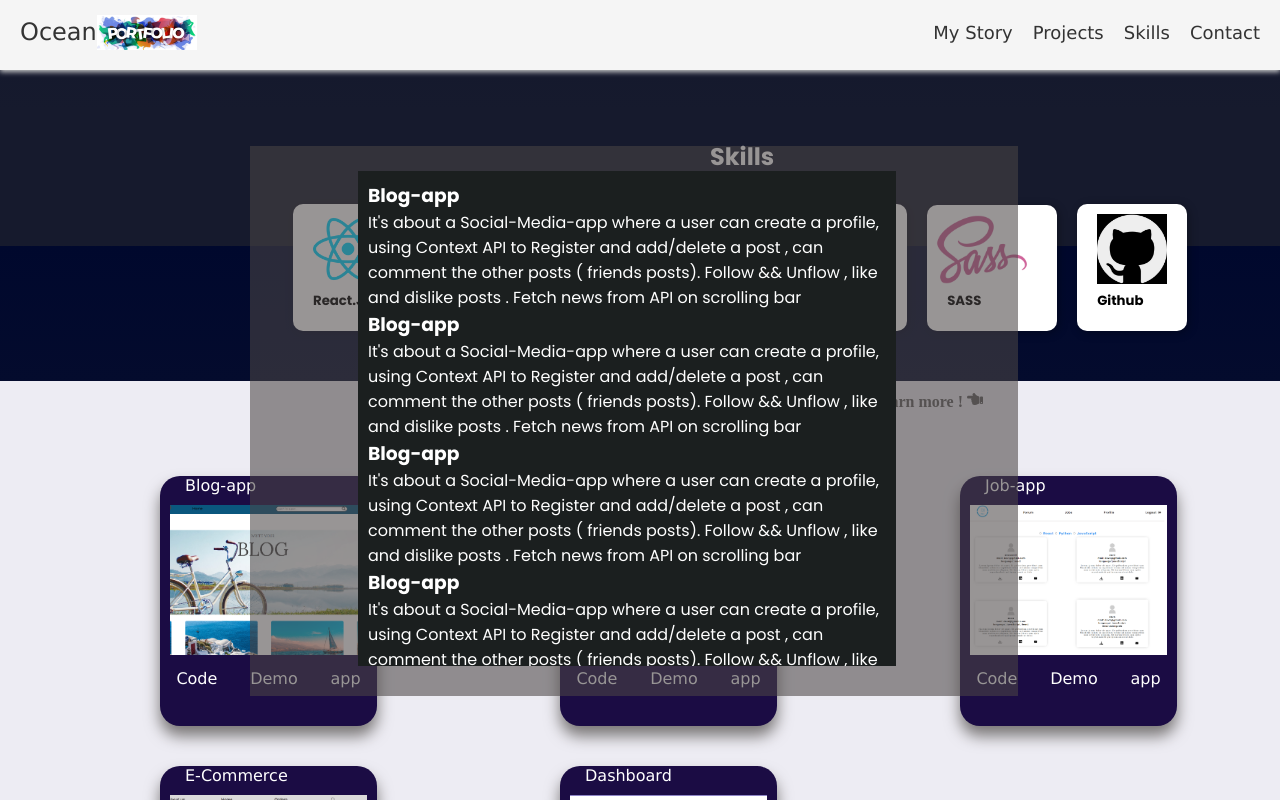
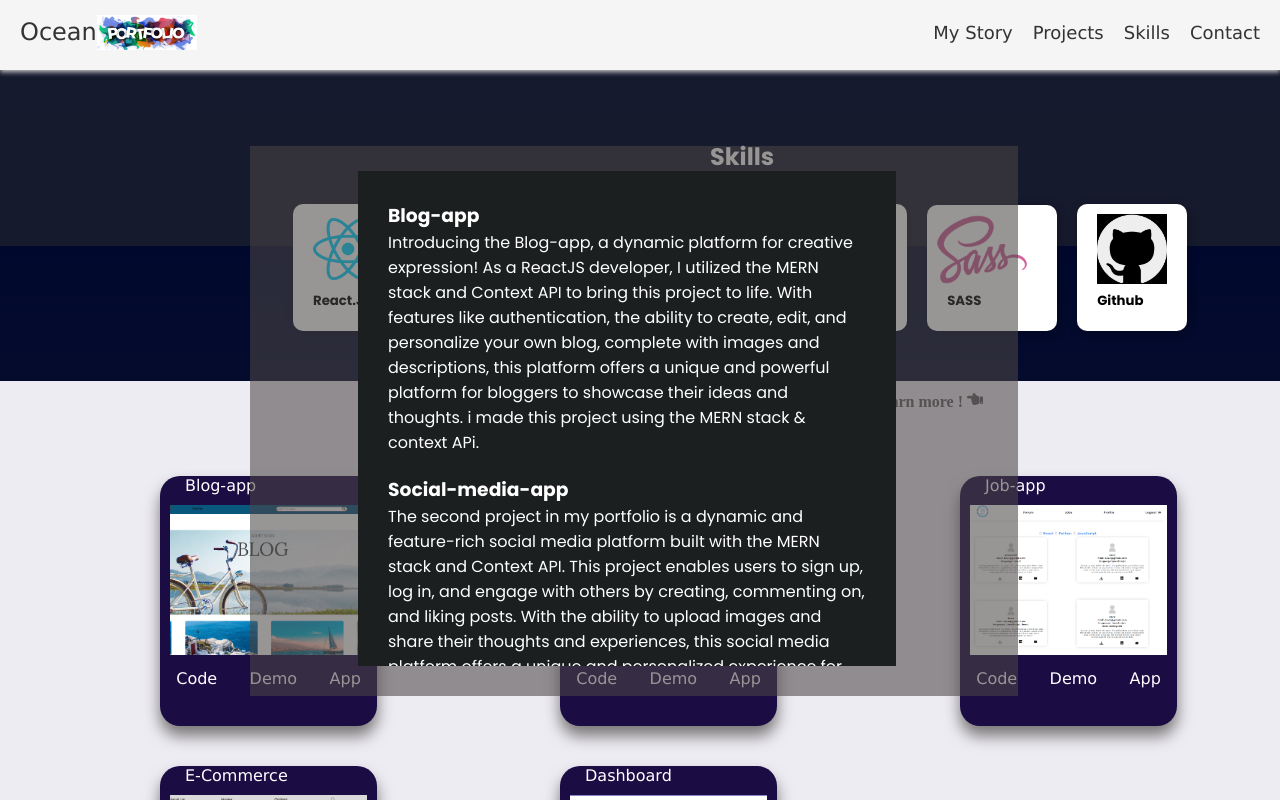
Before and after one commit to MarwenCode/portfolio, a React (Create React App) app: page / in a window 1280 px wide. Both pictures are taken after a click on the element "clic me to learn more !". Shown: the part 654-1454 px from the top of the page. Built offline with nearby package versions, Linux system fonts and the light colour scheme.

Commit message:
descriptions modal & demo credentials

```diff
--- a/src/components/home/Home.jsx
+++ b/src/components/home/Home.jsx
@@ -113,9 +113,10 @@ const Home = () => {
             </div>
 
             <div className="links">
-              <span>Code</span>
+
+              <span><a href="https://github.com/MarwenCode/Blog-app">Code</a></span>
               <span>Demo</span>
-              <span>app</span>
+              <span><a href="https://blog-app-frontend.onrender.com">App</a></span>
             </div>
           </div>
           <div className="project">
@@ -124,9 +125,9 @@ const Home = () => {
               <img src="/social-media.png" />
             </div>
             <div className="links">
-              <span>Code</span>
+            <span><a href="https://github.com/MarwenCode/SocialMedia.app">Code</a></span>
               <span>Demo</span>
-              <span>app</span>
+              <span><a href="https://social-media-app-a6lq.onrender.com">App</a></span>
             </div>
           </div>
           <div className="project">
@@ -135,9 +136,9 @@ const Home = () => {
               <img src="/job-app.png" />
             </div>
             <div className="links">
-              <span>Code</span>
+            <span><a href="https://github.com/MarwenCode/Job-app">Code</a></span>
               <span>Demo</span>
-              <span>app</span>
+              <span><a href="https://job-app-client.onrender.com/register">App</a></span>
             </div>
           </div>
           <div className="project">
@@ -146,9 +147,9 @@ const Home = () => {
               <img src="/e-commerce.png" />
             </div>
             <div className="links">
-              <span>Code</span>
+            <span><a href="https://github.com/MarwenCode/E-commerce-app">Code</a></span>
               <span>Demo</span>
-              <span>app</span>
+              <span><a href="https://e-commerce-app-7nc0.onrender.com">App</a></span>
             </div>
           </div>
           <div className="project">
@@ -161,6 +162,15 @@ const Home = () => {
               <span>Demo</span>
               <span>app</span>
             </div>
+          </div>
+          <div className="demo">
+            <p>To try the apps, please use the demo credentials:</p>
+            <div className="sign">
+            <span>e-email : demo@mail.com</span>
+            <span>password : 123456</span>
+
+            </div>
+
           </div>
         </div>
       </div>
--- a/src/components/home/home.scss
+++ b/src/components/home/home.scss
@@ -213,7 +213,10 @@
         .links {
           display: flex;
           justify-content: space-around;
-          span {
+
+          span a {
+            text-decoration: none;
+            color: inherit;
           }
         }
       }
@@ -223,6 +226,25 @@
         background-color: rgb(4, 11, 116);
         color: white;
         transition: all 1s ease;
+      }
+
+      .demo {
+        display: block;
+        color: rgb(4, 11, 116);
+        animation: demo 3s ease infinite alternate;
+
+        .sign span {
+          display: block;
+        }
+      }
+
+      @keyframes demo {
+        from {
+          opacity: 0;
+        }
+        to {
+          opacity: 1;
+        }
       }
       // .project2 {
       //   background-color: #5997d1;
--- a/src/components/modal/Modal.jsx
+++ b/src/components/modal/Modal.jsx
@@ -11,40 +11,67 @@ const Modal = ({ setShowModal }) => {
         <div className="project">
           <h3>Blog-app</h3>
           <p>
-            It's about a Social-Media-app where a user can create a profile,
-            using Context API to Register and add/delete a post , can comment
-            the other posts ( friends posts). Follow && Unflow , like and
-            dislike posts . Fetch news from API on scrolling bar
+            Introducing the Blog-app, a dynamic platform for creative
+            expression! As a ReactJS developer, I utilized the MERN stack and
+            Context API to bring this project to life. With features like
+            authentication, the ability to create, edit, and personalize your
+            own blog, complete with images and descriptions, this platform
+            offers a unique and powerful platform for bloggers to showcase their
+            ideas and thoughts. i made this project using the MERN stack &
+            context APi.
           </p>
         </div>
-        <div className="project"><h3>Blog-app</h3>
+        <div className="project">
+          <h3>Social-media-app</h3>
           <p>
-            It's about a Social-Media-app where a user can create a profile,
-            using Context API to Register and add/delete a post , can comment
-            the other posts ( friends posts). Follow && Unflow , like and
-            dislike posts . Fetch news from API on scrolling bar
-          </p></div>
-        <div className="project"><h3>Blog-app</h3>
+            The second project in my portfolio is a dynamic and feature-rich
+            social media platform built with the MERN stack and Context API.
+            This project enables users to sign up, log in, and engage with
+            others by creating, commenting on, and liking posts. With the
+            ability to upload images and share their thoughts and experiences,
+            this social media platform offers a unique and personalized
+            experience for users to connect with one another.
+          </p>
+        </div>
+        <div className="project">
+          <h3>Job-app</h3>
           <p>
-            It's about a Social-Media-app where a user can create a profile,
-            using Context API to Register and add/delete a post , can comment
-            the other posts ( friends posts). Follow && Unflow , like and
-            dislike posts . Fetch news from API on scrolling bar
-          </p></div>
-        <div className="project"><h3>Blog-app</h3>
+            Introducing the Job-app for Developers, a comprehensive platform
+            designed to connect recruiters with skilled developers. With this
+            app, recruiters can easily find the right talent for their company
+            by searching through a diverse pool of developers with different
+            programming languages expertise. Developers can showcase their
+            skills and share their thoughts on the app's forum. The app features
+            advanced search filters, making it easy for recruiters to find the
+            best future employee. Developed with the MERN stack, the Job-app for
+            Developers is a reliable and efficient solution for your hiring
+            needs
+          </p>
+        </div>
+        <div className="project">
+          <h3>E-commerce-app</h3>
           <p>
-            It's about a Social-Media-app where a user can create a profile,
-            using Context API to Register and add/delete a post , can comment
-            the other posts ( friends posts). Follow && Unflow , like and
-            dislike posts . Fetch news from API on scrolling bar
-          </p></div>
-        <div className="project"><h3>Blog-app</h3>
+            The fourth project is a feature-packed e-commerce platform for
+            mobile phones. This platform enables users to effortlessly browse
+            and purchase the latest mobile phone products. The user-friendly
+            interface and an intuitive shopping cart system make it easy for
+            customers to find their perfect phone and complete their purchase
+            with ease. This platform was built using the MERN stack, ensuring a
+            seamless and efficient user experience
+          </p>
+        </div>
+        <div className="project">
+          <h3>Dashboard-app</h3>
           <p>
-            It's about a Social-Media-app where a user can create a profile,
-            using Context API to Register and add/delete a post , can comment
-            the other posts ( friends posts). Follow && Unflow , like and
-            dislike posts . Fetch news from API on scrolling bar
-          </p></div>
+            The fifth project is a dashboard app, which provides a comprehensive
+            solution for managing and monitoring a business's operations. The
+            app features a monthly benefits display, a complete product
+            inventory with the ability to create and delete products, and a
+            ticket support system for efficient customer service management. All
+            of these functionalities were built using the MERN stack, ensuring a
+            seamless and efficient user experience
+          </p>
+        </div>
       </div>
     </div>
   );
--- a/src/components/modal/modal.scss
+++ b/src/components/modal/modal.scss
@@ -36,7 +36,11 @@
         background-color: rgb(27, 31, 31);
         overflow-y: scroll;
         transform: translate(20%,5%);
-        padding: 10px;
+        padding: 20px;
+
+        .project {
+          padding: 10px;
+        }
 
 
     }
```
